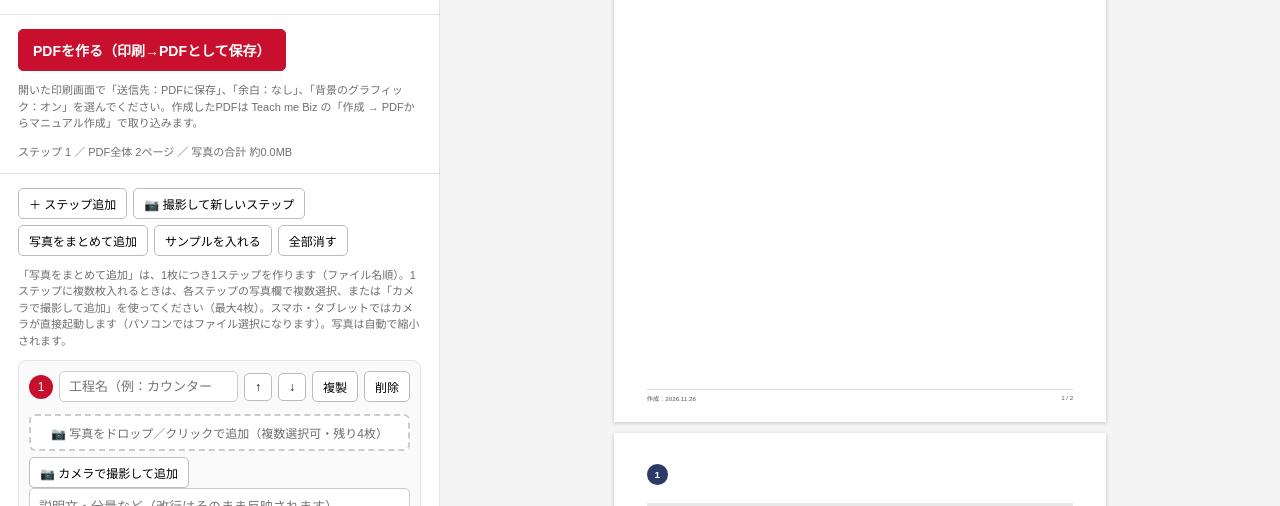
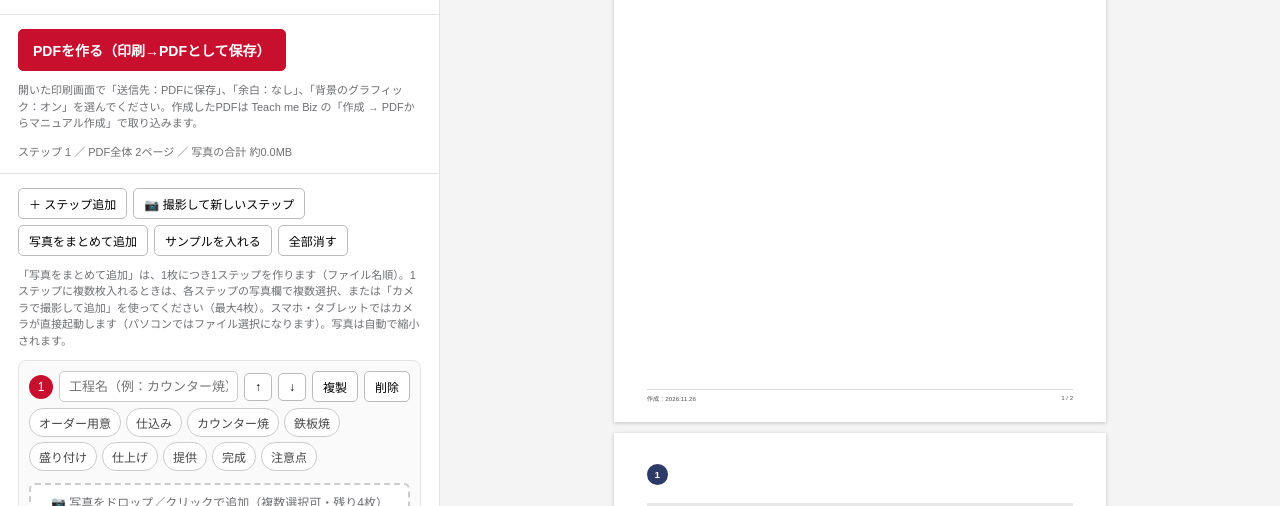
Before and after one commit to chibo-official/teachme-pdf-maker, a plain HTML site: page index.html in a window 1280 px wide. Both pictures are taken after a click on the button "＋ ステップ追加". Shown: the part 294-800 px from the top of the page. Drawn offline with Linux system fonts and the light colour scheme.

Commit message:
Add files via upload

```diff
--- a/index.html
+++ b/index.html
@@ -36,6 +36,9 @@ button.primary:hover{background:#a90d26}
 .step .top input{flex:1}
 .drop{border:2px dashed #ccc;border-radius:6px;padding:8px;text-align:center;font-size:12px;color:var(--gray);cursor:pointer;margin-top:6px;background:#fff}
 .drop.over{border-color:var(--red);background:#fff4f6}
+.chips{display:flex;gap:5px;flex-wrap:wrap;margin:2px 0 4px}
+.chip{padding:5px 9px;font-size:12px;border-radius:14px;border:1px solid #ccc;background:#fff;color:#444}
+.chip.on{background:var(--red);border-color:var(--red);color:#fff;font-weight:bold}
 .thumbs{display:flex;gap:6px;flex-wrap:wrap;margin-top:6px}
 .thumb{position:relative;width:74px;height:74px;border:1px solid #ccc;border-radius:4px;background:#fff;overflow:hidden}
 .thumb img{width:100%;height:100%;object-fit:cover;display:block}
@@ -120,9 +123,7 @@ button.primary:hover{background:#a90d26}
 
 <div class="preview"><div class="zoomwrap" id="pages"></div></div>
 </div>
-<datalist id="names">
-  <option value="オーダー用意"><option value="仕込み"><option value="カウンター焼"><option value="鉄板焼"><option value="盛り付け"><option value="仕上げ"><option value="提供"><option value="完成"><option value="注意点">
-</datalist>
+
 
 <script>
 const MAX_EDGE = 1600, QUALITY = 0.85;
@@ -153,6 +154,7 @@ function resizeImage(file){
 }
 
 const MAX_IMGS = 4;
+const NAMES=['オーダー用意','仕込み','カウンター焼','鉄板焼','盛り付け','仕上げ','提供','完成','注意点'];
 function newStep(o={}){ return Object.assign({name:'',text:'',imgs:[]},o); }
 state.steps.forEach(s=>{ if(!s.imgs){ s.imgs = s.img?[s.img]:[]; delete s.img; } });
 
@@ -164,14 +166,16 @@ function renderEditor(){
     const d = document.createElement('div'); d.className='step';
     d.innerHTML = `
       <div class="top"><span class="num">${i+1}</span>
-        <input type="text" list="names" placeholder="工程名（例：カウンター焼）" value="${esc(s.name)}" data-k="name">
+        <input type="text" placeholder="工程名（例：カウンター焼）" value="${esc(s.name)}" data-k="name">
         <button data-a="up" title="上へ">↑</button><button data-a="down" title="下へ">↓</button>
         <button data-a="dup" title="複製">複製</button><button data-a="del" title="削除">削除</button></div>
+      <div class="chips">${NAMES.map(n=>`<button type="button" class="chip${s.name===n?' on':''}" data-nm="${n}">${n}</button>`).join('')}</div>
       <div class="thumbs">${s.imgs.map((u,j)=>`<div class="thumb"><img src="${u}"><button class="x" data-ia="rm" data-j="${j}" title="外す">×</button>${j>0?`<button class="mv" data-ia="left" data-j="${j}" title="前へ">◀</button>`:''}</div>`).join('')}</div>
       <div class="drop" data-a="pick">${s.imgs.length>=MAX_IMGS?`写真は最大${MAX_IMGS}枚です`:`📷 写真をドロップ／クリックで追加（複数選択可・残り${MAX_IMGS-s.imgs.length}枚）`}</div>
       <div class="row" style="margin-top:6px"><button data-a="cam" ${s.imgs.length>=MAX_IMGS?'disabled':''}>📷 カメラで撮影して追加</button></div>
       <textarea placeholder="説明文・分量など（改行はそのまま反映されます）" data-k="text">${esc(s.text)}</textarea>`;
     d.querySelectorAll('[data-k]').forEach(el=>el.addEventListener('input',()=>{ s[el.dataset.k]=el.value; renderPreview(); save(); }));
+    d.querySelectorAll('.chip').forEach(c=>c.addEventListener('click',()=>{ s.name = (s.name===c.dataset.nm)?'':c.dataset.nm; renderEditor(); renderPreview(); save(); }));
     d.querySelectorAll('button[data-a]').forEach(b=>b.addEventListener('click',()=>act(i,b.dataset.a)));
     const drop = d.querySelector('.drop');
     drop.addEventListener('click',()=>pickImage(i));
```
